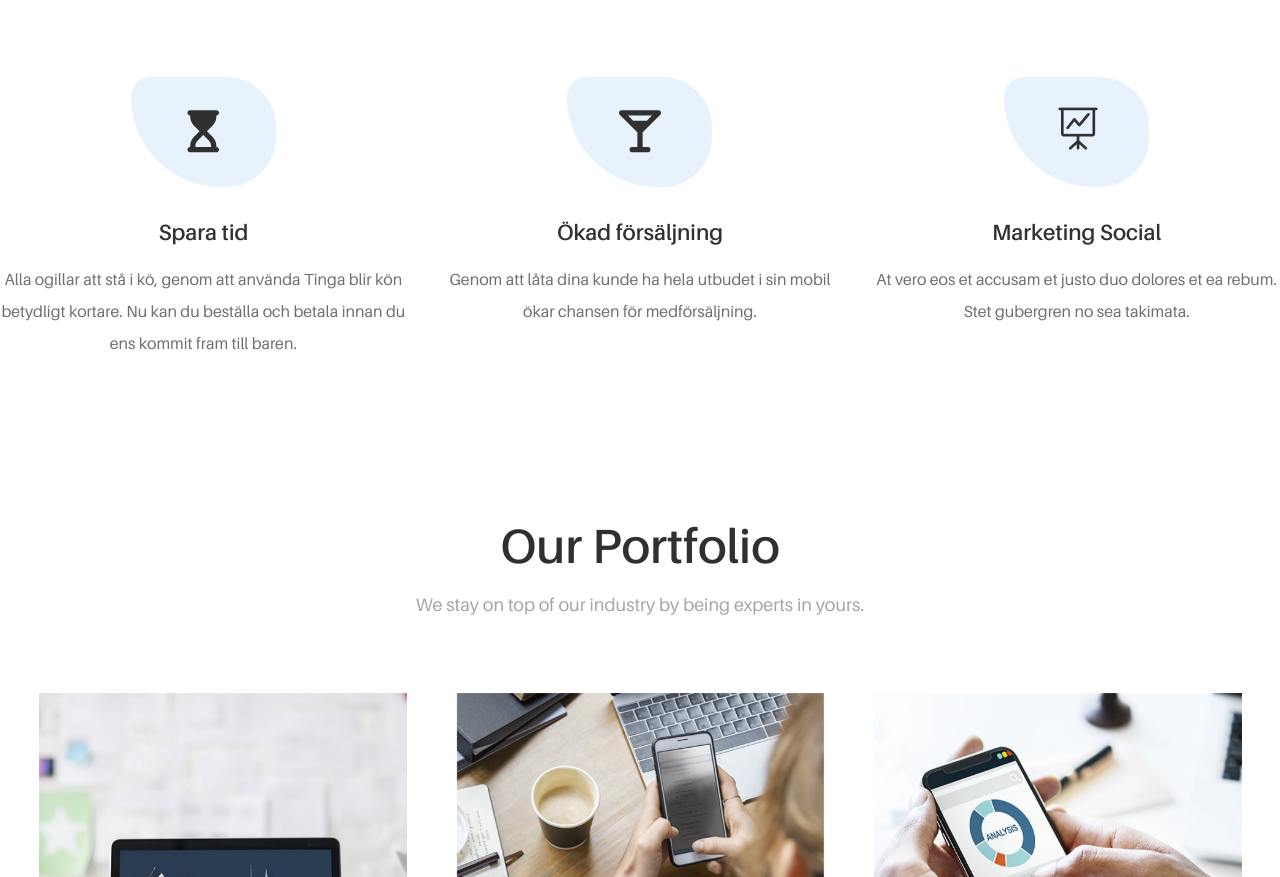
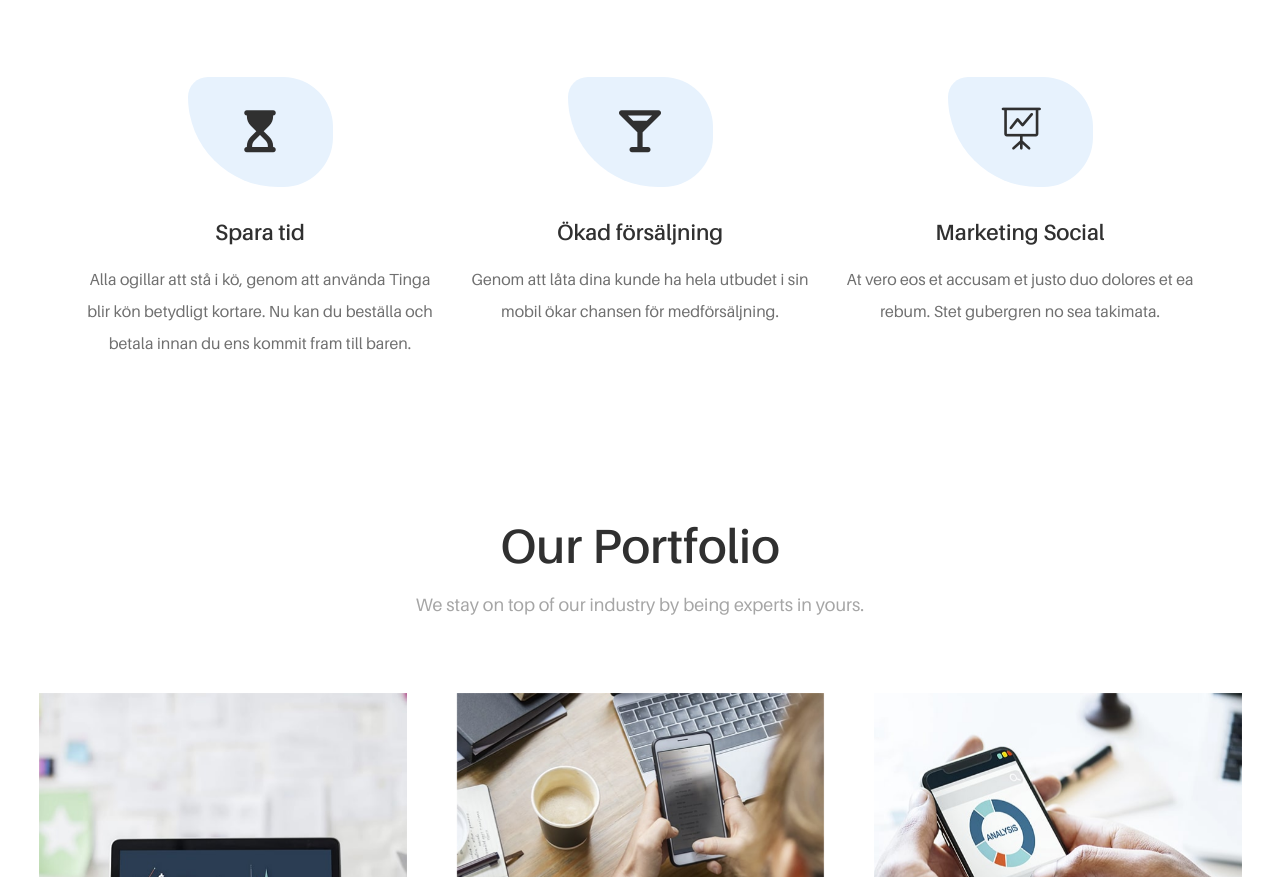
Before and after one commit to dahleri/tinga, a website: page index.html in a window 1280 px wide. Shown: the part 1925-2802 px from the top of the page. Drawn offline with Linux system fonts and the light colour scheme; files whose address does not match are found by name.

Commit message:
Startsidan

```diff
--- a/index.html
+++ b/index.html
@@ -273,6 +273,7 @@
     </section>
     <!-- ***** About Us Area End ***** -->
 
+
 	<!-- ***** Services Area Start ***** -->
     <section class="uza-services-area section-padding-80-0">
         <div class="container">
@@ -284,12 +285,11 @@
                     </div>
                 </div>
             </div>
-
  <div class="row">
-
  <!-- Single Service Area -->
                 <div class="col-12 col-lg-4">
                     <div class="single-service-area mb-80">
+
                         <!-- Service Icon -->
                         <div class="service-icon">
 					<i class="fas fa-hourglass-start"></i>
@@ -331,10 +331,13 @@
 	<!-- *** Lägger till ytterligare 3 fördelar *** -->
 
 	<!-- ***** Services Area Start ***** -->
+        <div class="container">
             <div class="row">
+    <!-- Section Heading -->
  <!-- Single Service Area -->
                 <div class="col-12 col-lg-4">
                     <div class="single-service-area mb-80">
+
                         <!-- Service Icon -->
                         <div class="service-icon">
 					<i class="fas fa-hourglass-start"></i>
@@ -370,7 +373,7 @@
 
             </div>
         </div>
-    </section>
+
     <!-- ***** Services Area End ***** -->
 
 	<!-- ***** Portfolio Area Start ***** -->
```
Lines whose indentation alone changed are shown as unchanged.
